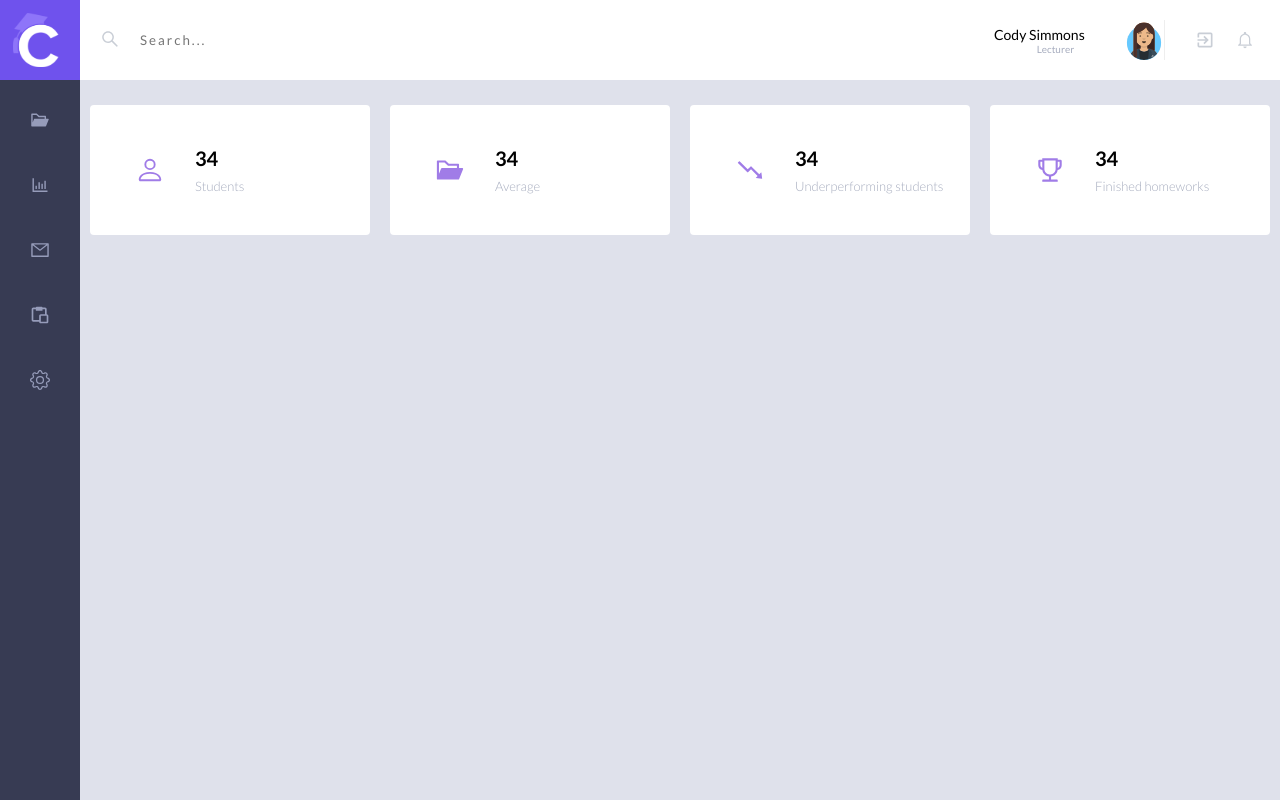
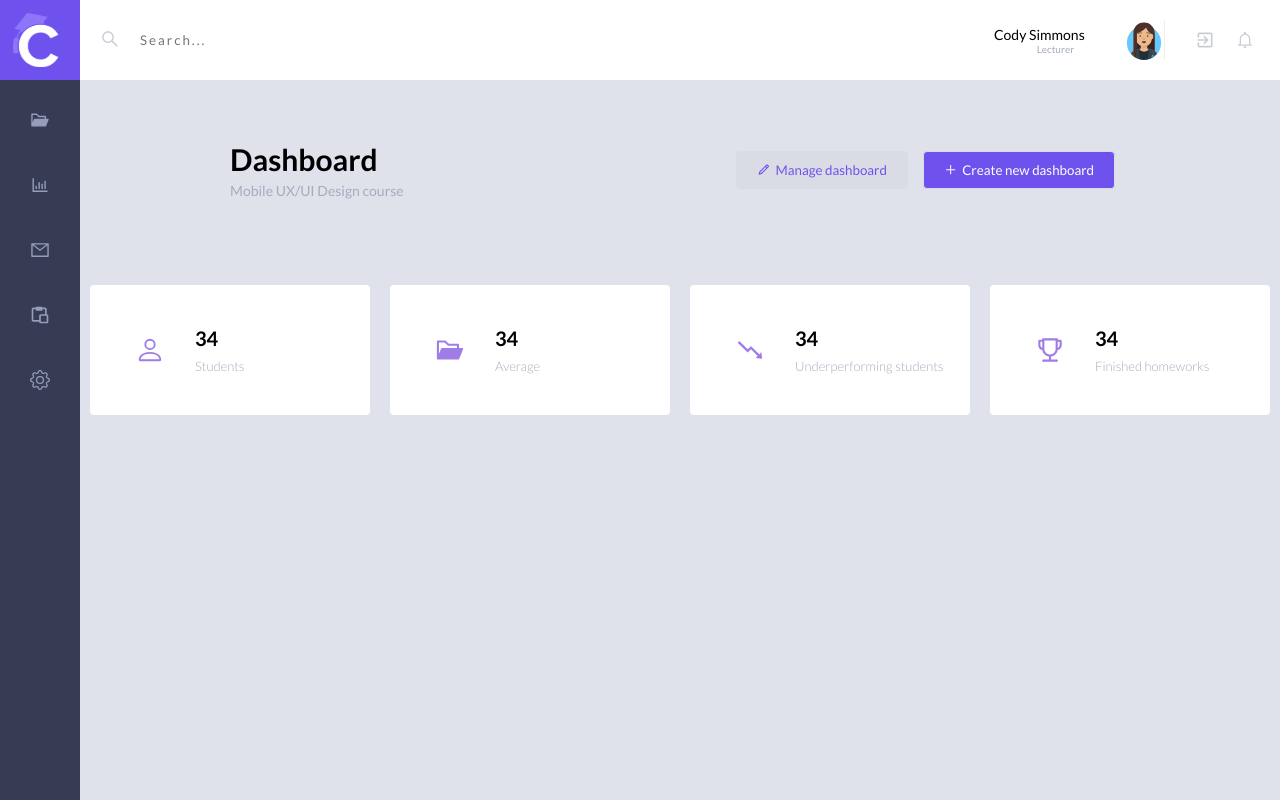
Before and after one commit to itsmatheusmoura/purple-dashboard, a React (Create React App) app: page / in a window 1280 px wide. Built offline with nearby package versions, Linux system fonts and the light colour scheme.

Commit message:
Created at button new dashboard

```diff
--- a/src/components/home/index.js
+++ b/src/components/home/index.js
@@ -10,7 +10,10 @@ import {
   UserAvatar,
   User,
   LogoFielder,
-  Icones
+  Icones,
+  TitleContainer,
+  Title,
+  ButtonContainer
 } from './styles';
 import Logo from '../../assets/logo.svg';
 import { AiFillFolderOpen } from 'react-icons/ai';
@@ -25,6 +28,8 @@ import { AiOutlineMail } from 'react-icons/ai';
 import { BiPaste } from 'react-icons/bi';
 import { BsGear } from 'react-icons/bs';
 import { IconContext } from 'react-icons';
+import { BiPencil } from 'react-icons/bi';
+import { AiOutlinePlus } from 'react-icons/ai';
 
 function Home() {
   return (
@@ -76,6 +81,19 @@ function Home() {
         </ProfileBar>
       </SearchBar>
 
+      <TitleContainer>
+        <Title>
+          <h1>Dashboard</h1>
+          <p>Mobile UX/UI Design course</p>
+        </Title>
+
+        <ButtonContainer>
+          <button><BiPencil />Manage dashboard</button>
+          <button><AiOutlinePlus />Create new dashboard</button>
+        </ButtonContainer>
+
+      </TitleContainer>
+
       <IndicatorsBox>
         {
           IconsIndicatorData.map((item) => (
--- a/src/components/home/styles.js
+++ b/src/components/home/styles.js
@@ -132,3 +132,80 @@ export const Icones = styled.div`
         fill: #6F52ED
     }
 `;
+
+export const TitleContainer = styled.div`
+    grid-column: 2/6;
+    grid-row: 2/3;
+    display: flex;
+    justify-content: space-between;
+    align-items: center;
+    margin: 0 150px;
+`;
+
+export const Title = styled.div`
+    p{
+        font-size: 14px;
+        color: #A6ACBE;
+        margin-top: 5px;
+    }
+
+    h1{
+        font-size: 30px;
+    }
+`;
+
+export const ButtonContainer = styled.div`
+    display: flex;
+    align-items: center;
+
+    button{
+        margin-right: 15px;
+        border: 1px solid #DADCE5;
+        padding: 10px 20px;
+        display: flex;
+        align-items: center;
+        color: #6F52ED;
+        border-radius: 4px;
+        cursor: pointer;
+
+        svg{
+            margin-right: 5px;
+            fill: #6F52ED;
+        }
+
+        &:nth-child(1){
+            background-color: #DADCE5;
+        }
+
+        &:nth-child(2){
+            background-color: #6F52ED;
+            color: #FFFFFF;
+
+            svg{
+                fill: #FFFFFF;
+            }
+        }
+
+        &:nth-child(1):hover{
+            background-color: #6F52ED;
+            transition: 400ms;
+            color: #FFFFFF;
+
+            svg{
+                fill: #FFFFFF;
+            }
+        }
+
+        &:nth-child(2):hover{
+            background-color: #DADCE5;
+            transition: 400ms;
+            color: #FFFFFF;
+
+            svg{
+                fill: #6F52ED;
+            }
+        }
+
+
+    }
+`;
```
Also changed, not shown: 1 other file (tests, documents, lock files or other folders).
